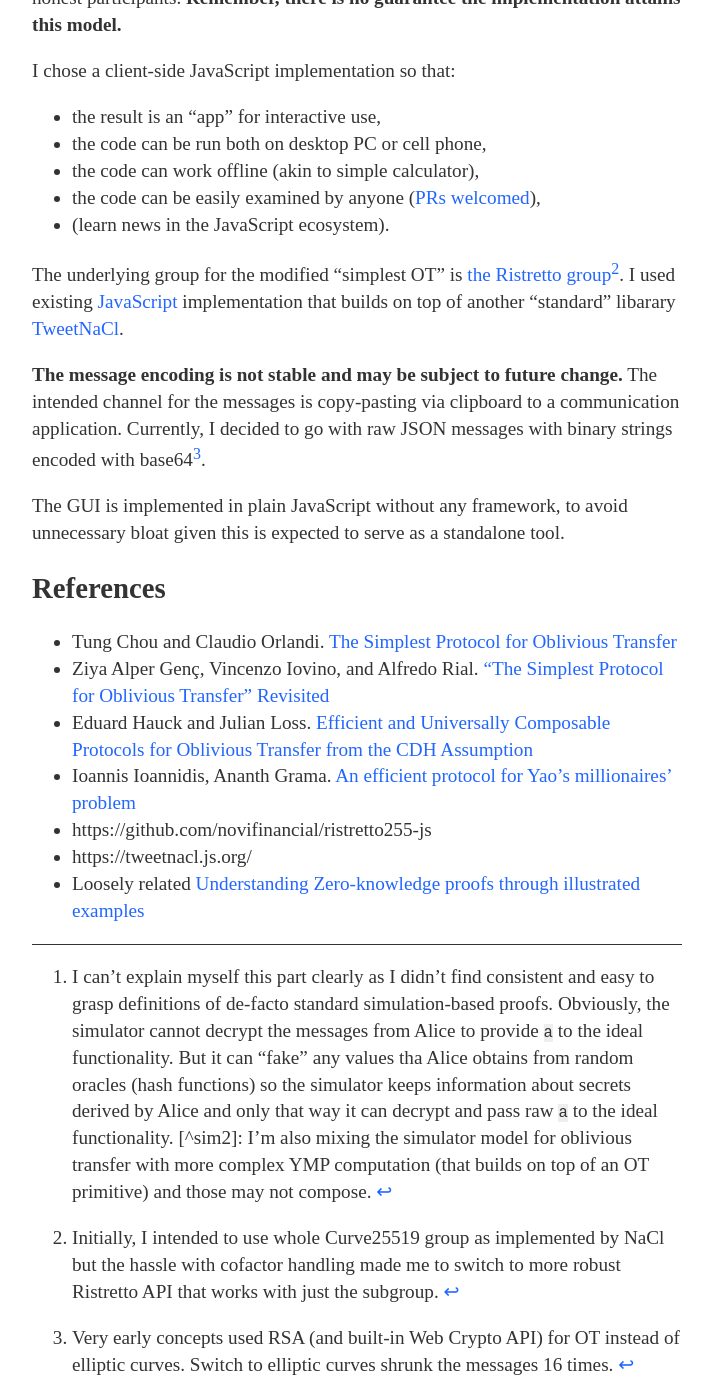
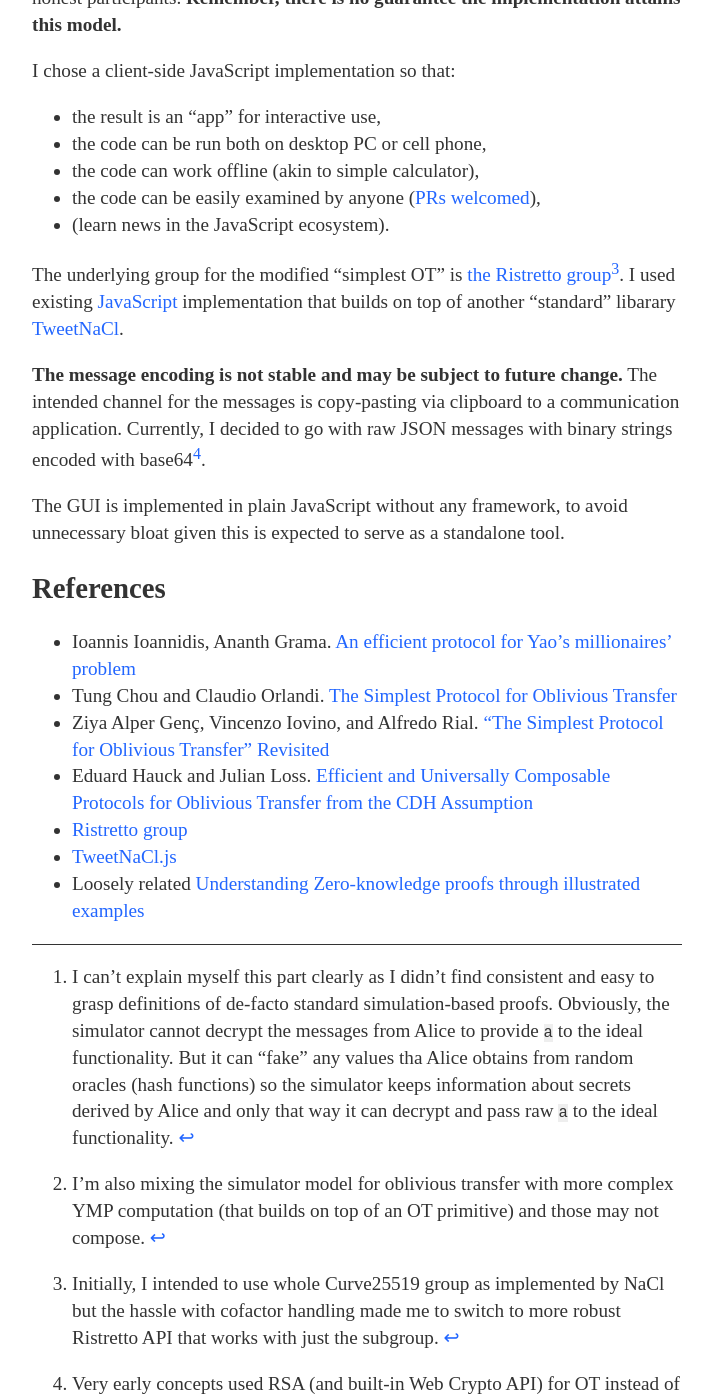
Before and after one commit to Werkov/Werkov.github.io, a Jekyll site: the page built from _posts/2022-01-26-ymp-explanation.md, in a window 1280 px wide and 1400 px high, scrolled down 4808 px. Shown: the whole window, without its empty margins (283-994 px from the left). Built offline with Jekyll 4.4.1, drawn with Linux system fonts in a browser that asks for light colours; some of the changed text lies outside the part shown.

Commit message:
millionaire: Fix refs

```diff
--- a/_posts/2022-01-26-ymp-explanation.md
+++ b/_posts/2022-01-26-ymp-explanation.md
@@ -61,6 +61,7 @@ world apart.
         functions) so the simulator keeps information about secrets derived by
         Alice and only that way it can decrypt and pass raw `a` to the ideal
         functionality.
+
 [^sim2]: I'm also mixing the simulator model for oblivious transfer with more
 	 complex YMP computation (that builds on top of an OT primitive) and
 	 those may not compose.
@@ -256,13 +257,13 @@ unnecessary bloat given this is expected to serve as a standalone tool.
 
 ## References
 
+* Ioannis Ioannidis, Ananth Grama. [An efficient protocol for Yao's
+  millionaires' problem](https://citeseerx.ist.psu.edu/viewdoc/summary?doi=10.1.1.110.8816)
 * Tung Chou and Claudio Orlandi. [The Simplest Protocol for Oblivious Transfer](https://eprint.iacr.org/2015/267.pdf)
 * Ziya Alper Genç, Vincenzo Iovino, and Alfredo Rial. ["The Simplest Protocol for Oblivious Transfer" Revisited](https://eprint.iacr.org/2017/370.pdf)
 * Eduard Hauck and Julian Loss. [Efficient and Universally Composable Protocols
   for Oblivious Transfer from the CDH Assumption](https://eprint.iacr.org/2017/1011.pdf)
-* Ioannis Ioannidis, Ananth Grama. [An efficient protocol for Yao's
-  millionaires' problem](https://citeseerx.ist.psu.edu/viewdoc/summary?doi=10.1.1.110.8816)
-* https://github.com/novifinancial/ristretto255-js
-* https://tweetnacl.js.org/
+* [Ristretto group](https://github.com/novifinancial/ristretto255-js)
+* [TweetNaCl.js](https://tweetnacl.js.org/)
 * Loosely related [Understanding Zero-knowledge proofs through illustrated
   examples](https://blog.goodaudience.com/understanding-zero-knowledge-proofs-through-simple-examples-df673f796d99)
```
Also changed, not shown: other parts of _posts/2022-01-26-ymp-explanation.md (+1 -1 lines).
